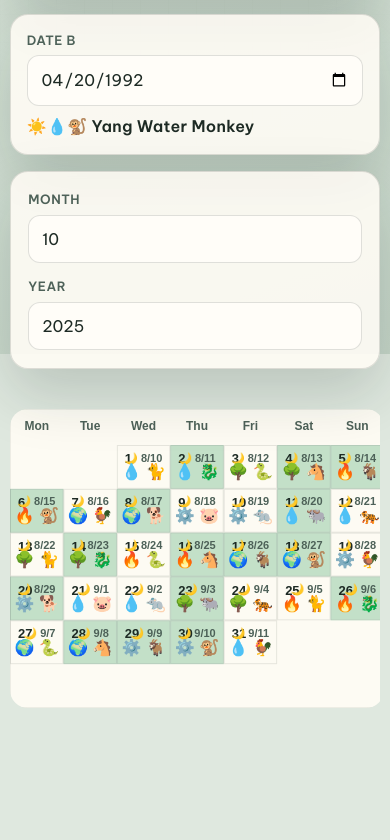
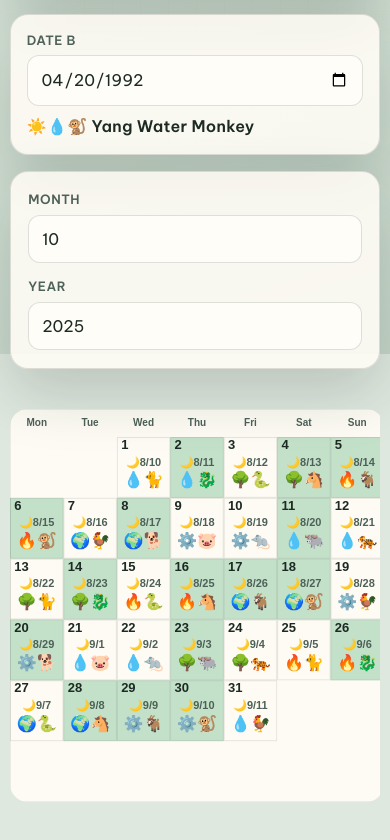
Before and after one commit to nsetzer/lunarcal, a website with bundled scripts: page src/app/calendar.html in a window 390 px wide. Shown: the part 490-1330 px from the top of the page. Before the commit the page ends 1278 px from the top, so only its background shows below. Built offline with nearby package versions, Linux system fonts and the light colour scheme.

Commit message:
change calendar layout for mobile

```diff
--- a/src/app/calendar.html
+++ b/src/app/calendar.html
@@ -71,6 +71,6 @@
       </div>
       <p id="view-date" aria-live="polite"></p>
     </main>
-    <script type="module" src="./calendar.js?v=3"></script>
+    <script type="module" src="./calendar.js?v=4"></script>
   </body>
 </html>
--- a/src/app/calendar.js
+++ b/src/app/calendar.js
@@ -100,7 +100,9 @@ function drawCalendar() {
 
   const dpr = window.devicePixelRatio || 1;
   const cssWidth = Math.min(900, canvas.parentElement.clientWidth || 900);
-  const cssHeight = Math.round(cssWidth * 0.8);
+  // Stacked 3-line cells need a bit more height on narrow screens.
+  const compact = cssWidth < 700;
+  const cssHeight = Math.round(cssWidth * (compact ? 1.05 : 0.8));
   canvas.style.width = `${cssWidth}px`;
   canvas.style.height = `${cssHeight}px`;
   canvas.width = Math.round(cssWidth * dpr);
@@ -109,7 +111,7 @@ function drawCalendar() {
 
   const w = cssWidth;
   const h = cssHeight;
-  const headerH = 36;
+  const headerH = compact ? 28 : 36;
   const cols = 7;
   const rows = 6;
   const cellW = w / cols;
@@ -127,7 +129,7 @@ function drawCalendar() {
 
   // Weekday headers
   ctx.fillStyle = "#4d6158";
-  ctx.font = "600 12px 'Be Vietnam Pro', sans-serif";
+  ctx.font = `600 ${compact ? 10 : 12}px 'Be Vietnam Pro', sans-serif`;
   ctx.textAlign = "center";
   ctx.textBaseline = "middle";
   for (let c = 0; c < cols; c++) {
@@ -177,27 +179,52 @@ function drawCalendar() {
       : "rgba(29, 42, 36, 0.1)";
     ctx.strokeRect(x + 0.5, y + 0.5, cellW - 1, cellH - 1);
 
-    // Gregorian day — top left
+    const lunarLabel = `🌙${data.lunarMonth}/${data.lunarDay}`;
+    const stemLabel = `${ELEMENT_EMOJI[data.dayElement] || ""}${ANIMAL_EMOJI[data.dayAnimal] || ""}`;
+
+    if (compact) {
+      // 3 stacked lines for narrow screens
+      const padX = Math.max(3, cellW * 0.08);
+      const line1 = y + cellH * 0.14;
+      const line2 = y + cellH * 0.42;
+      const line3 = y + cellH * 0.72;
+      const daySize = Math.max(10, Math.min(13, cellW * 0.28));
+      const lunarSize = Math.max(8, Math.min(11, cellW * 0.22));
+      const stemSize = Math.max(11, Math.min(16, cellW * 0.3));
+
+      ctx.fillStyle = "#1d2a24";
+      ctx.font = `700 ${daySize}px 'Be Vietnam Pro', sans-serif`;
+      ctx.textAlign = "left";
+      ctx.textBaseline = "middle";
+      ctx.fillText(String(day), x + padX, line1);
+
+      ctx.fillStyle = "#4d6158";
+      ctx.font = `600 ${lunarSize}px 'Be Vietnam Pro', sans-serif`;
+      ctx.textAlign = "center";
+      ctx.fillText(lunarLabel, x + cellW / 2, line2);
+
+      ctx.fillStyle = "#1d2a24";
+      ctx.font = `${stemSize}px 'Be Vietnam Pro', sans-serif`;
+      ctx.fillText(stemLabel, x + cellW / 2, line3);
+    } else {
+      // Wide layout: corners + centered stem
       ctx.fillStyle = "#1d2a24";
       ctx.font = "700 13px 'Be Vietnam Pro', sans-serif";
       ctx.textAlign = "left";
       ctx.textBaseline = "top";
       ctx.fillText(String(day), x + 8, y + 8);
 
-    // Crescent + lunar month/day — top right
-    const lunarLabel = `🌙 ${data.lunarMonth}/${data.lunarDay}`;
       ctx.fillStyle = "#4d6158";
       ctx.font = "600 11px 'Be Vietnam Pro', sans-serif";
       ctx.textAlign = "right";
       ctx.fillText(lunarLabel, x + cellW - 8, y + 8);
 
-    // Day stem element + animal — center
-    const center = `${ELEMENT_EMOJI[data.dayElement] || ""} ${ANIMAL_EMOJI[data.dayAnimal] || ""}`;
       ctx.fillStyle = "#1d2a24";
       ctx.font = `${Math.max(16, Math.min(22, cellW * 0.22))}px 'Be Vietnam Pro', sans-serif`;
       ctx.textAlign = "center";
       ctx.textBaseline = "middle";
-    ctx.fillText(center, x + cellW / 2, y + cellH / 2 + 6);
+      ctx.fillText(stemLabel, x + cellW / 2, y + cellH / 2 + 6);
+    }
   }
 }
 
```
Lines whose indentation alone changed are shown as unchanged.
